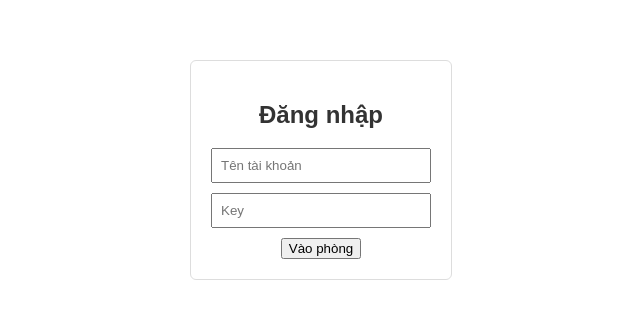
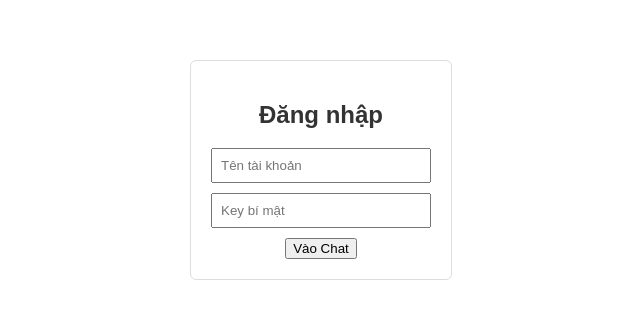
Before and after one commit to anhlongscript/chatforshaken, a website: page public/login.html in a window 1280 px wide. Shown: the part 230-548 px from the top of the page, 319-959 px from the left. Drawn offline with Linux system fonts and the light colour scheme.

Commit message:
Update login.html

```diff
--- a/public/login.html
+++ b/public/login.html
@@ -2,7 +2,7 @@
 <html lang="vi">
 <head>
   <meta charset="UTF-8">
-  <title>Đăng nhập Forsaken Chat VIP</title>
+  <title>Đăng nhập | Forsaken Chat</title>
   <link rel="stylesheet" href="style.css">
 </head>
 <body class="login-page">
@@ -10,8 +10,8 @@
     <h2>Đăng nhập</h2>
     <form action="/login" method="POST">
       <input type="text" name="username" placeholder="Tên tài khoản" required>
-      <input type="password" name="key" placeholder="Key" required>
-      <button type="submit">Vào phòng</button>
+      <input type="password" name="key" placeholder="Key bí mật" required>
+      <button type="submit">Vào Chat</button>
     </form>
   </div>
 </body>
```
